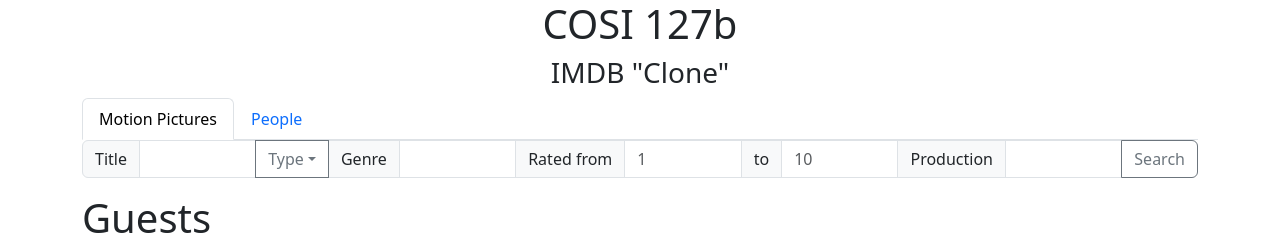
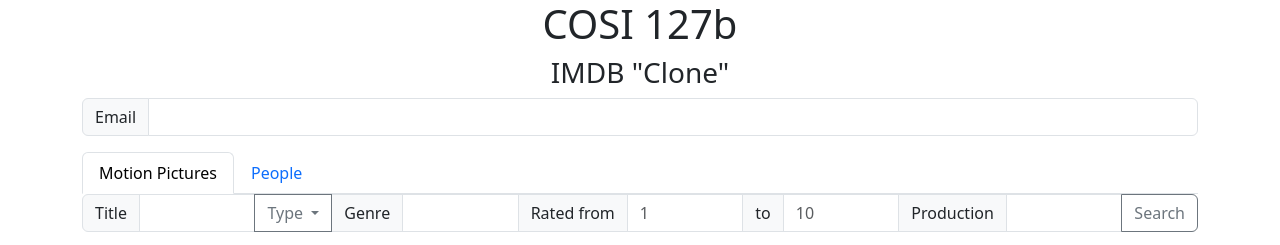
Before and after one commit to BOBONA/DBMS-COSI127B, a PHP site: page / in a window 1280 px wide. Shown: the top 245 px of the page. Run offline with PHP 8.4, Linux system fonts and the light colour scheme; data that the repository does not hold is empty.

Commit message:
some reformatting added email

```diff
--- a/p2/index.php
+++ b/p2/index.php
@@ -3,12 +3,17 @@
 
 <head>
     <!-- Bootstrap CSS -->
-    <link href="https://cdn.jsdelivr.net/npm/bootstrap@5.3.3/dist/css/bootstrap.min.css" rel="stylesheet" integrity="sha384-QWTKZyjpPEjISv5WaRU9OFeRpok6YctnYmDr5pNlyT2bRjXh0JMhjY6hW+ALEwIH" crossorigin="anonymous">
+    <link href="https://cdn.jsdelivr.net/npm/bootstrap@5.3.3/dist/css/bootstrap.min.css" rel="stylesheet"
+          integrity="sha384-QWTKZyjpPEjISv5WaRU9OFeRpok6YctnYmDr5pNlyT2bRjXh0JMhjY6hW+ALEwIH" crossorigin="anonymous">
 
     <!-- Bootstrap JS dependencies -->
     <script src="https://code.jquery.com/jquery-3.7.1.slim.min.js" crossorigin="anonymous"></script>
-    <script src="https://cdnjs.cloudflare.com/ajax/libs/popper.js/2.9.2/umd/popper.min.js" integrity="sha512-2rNj2KJ+D8s1ceNasTIex6z4HWyOnEYLVC3FigGOmyQCZc2eBXKgOxQmo3oKLHyfcj53uz4QMsRCWNbLd32Q1g==" crossorigin="anonymous" referrerpolicy="no-referrer"></script>
-    <script src="https://cdn.jsdelivr.net/npm/bootstrap@5.3.3/dist/js/bootstrap.bundle.min.js" integrity="sha384-YvpcrYf0tY3lHB60NNkmXc5s9fDVZLESaAA55NDzOxhy9GkcIdslK1eN7N6jIeHz" crossorigin="anonymous"></script>
+    <script src="https://cdnjs.cloudflare.com/ajax/libs/popper.js/2.9.2/umd/popper.min.js"
+            integrity="sha512-2rNj2KJ+D8s1ceNasTIex6z4HWyOnEYLVC3FigGOmyQCZc2eBXKgOxQmo3oKLHyfcj53uz4QMsRCWNbLd32Q1g=="
+            crossorigin="anonymous" referrerpolicy="no-referrer"></script>
+    <script src="https://cdn.jsdelivr.net/npm/bootstrap@5.3.3/dist/js/bootstrap.bundle.min.js"
+            integrity="sha384-YvpcrYf0tY3lHB60NNkmXc5s9fDVZLESaAA55NDzOxhy9GkcIdslK1eN7N6jIeHz"
+            crossorigin="anonymous"></script>
 
     <meta charset="UTF-8">
     <meta name="viewport" content="width=device-width, initial-scale=1.0">
@@ -21,30 +26,49 @@
     <h3 style="text-align:center">IMDB "Clone"</h3>
 </div>
 
+<container>
+
+</container>
+
 <div class="container">
+    <form id="submit-form" method="post" action="index.php">
+        <div class="input-group mb-3">
+            <span class="input-group-text">Email</span>
+            <input type="text" class="form-control" placeholder="" name="email">
+        </div>
+
         <ul class="nav nav-tabs" role="tablist">
             <li class="nav-item" role="presentation">
-                <button class="nav-link active" id="motion-picture-tab" data-bs-toggle="tab" data-bs-target="#motion-picture-search" type="button" role="tab" aria-controls="motion-picture-search" aria-selected="true">Motion Pictures</button>
+                <button class="nav-link active" id="motion-picture-tab" data-bs-toggle="tab"
+                        data-bs-target="#motion-picture-search" type="button" role="tab"
+                        aria-controls="motion-picture-search" aria-selected="true">Motion Pictures
+                </button>
             </li>
             <li class="nav-item" role="presentation">
-                <button class="nav-link" id="people-tab" data-bs-toggle="tab" data-bs-target="#people-search" type="button" role="tab" aria-controls="people-search" aria-selected="false">People</button>
+                <button class="nav-link" id="people-tab" data-bs-toggle="tab" data-bs-target="#people-search"
+                        type="button" role="tab" aria-controls="people-search" aria-selected="false">People
+                </button>
             </li>
         </ul>
-        <div class="tab-content" id="myTabContent">
-            <div class="tab-pane fade show active" id="motion-picture-search" role="tabpanel" aria-labelledby="motion-picture-search-tab" tabindex="0">
-                <form id="motion-picture-form" method="post" action="index.php">
+        <div class="tab-content">
+            <div class="tab-pane fade show active" id="motion-picture-search" role="tabpanel"
+                 aria-labelledby="motion-picture-search-tab" tabindex="0">
                 <div class="input-group mb-3">
                     <span class="input-group-text">Title</span>
                     <input type="text" class="form-control" id="title" placeholder="" name="title">
 
-                        <button class="btn btn-outline-secondary dropdown-toggle" type="button" data-bs-toggle="dropdown" aria-expanded="false">Type</button>
+                    <button class="btn btn-outline-secondary dropdown-toggle" type="button" data-bs-toggle="dropdown"
+                            aria-expanded="false">Type
+                    </button>
                     <ul class="dropdown-menu">
                         <li class="dropdown-item form-check">
-                                <input class="form-check-input mx-1" type="checkbox" value="" id="flexCheckDefault" name="search-movies">
+                            <input class="form-check-input mx-1" type="checkbox" value="" id="flexCheckDefault"
+                                   name="search-movies">
                             <label class="form-check-label" for="flexCheckDefault">Movie</label>
                         </li>
                         <li class="dropdown-item form-check">
-                                <input class="form-check-input mx-1" type="checkbox" value="" id="flexCheckDefault" name="search-tv-shows">
+                            <input class="form-check-input mx-1" type="checkbox" value="" id="flexCheckDefault"
+                                   name="search-tv-shows">
                             <label class="form-check-label" for="flexCheckDefault">TV Show</label>
                         </li>
                     </ul>
@@ -63,10 +87,9 @@
                     <input type="hidden" value="motion-picture-search" name="query">
                     <button class="btn btn-outline-secondary" type="submit" name="submitted">Search</button>
                 </div>
-                </form>
             </div>
-            <div class="tab-pane fade" id="people-search" role="tabpanel" aria-labelledby="people-search-tab" tabindex="0">
-                <form id="people-form" method="post" action="index.php">
+            <div class="tab-pane fade" id="people-search" role="tabpanel" aria-labelledby="people-search-tab"
+                 tabindex="0">
                 <div class="input-group mb-3">
                     <span class="input-group-text">Name</span>
                     <input type="text" class="form-control" id="name" placeholder="" name="name">
@@ -83,9 +106,9 @@
                     <input type="hidden" value="people-search" name="query">
                     <button class="btn btn-outline-secondary" type="submit" name="submitted">Search</button>
                 </div>
-                </form>
             </div>
         </div>
+    </form>
 </div>
 
 <div class="container">
```
Lines whose indentation alone changed are shown as unchanged.
